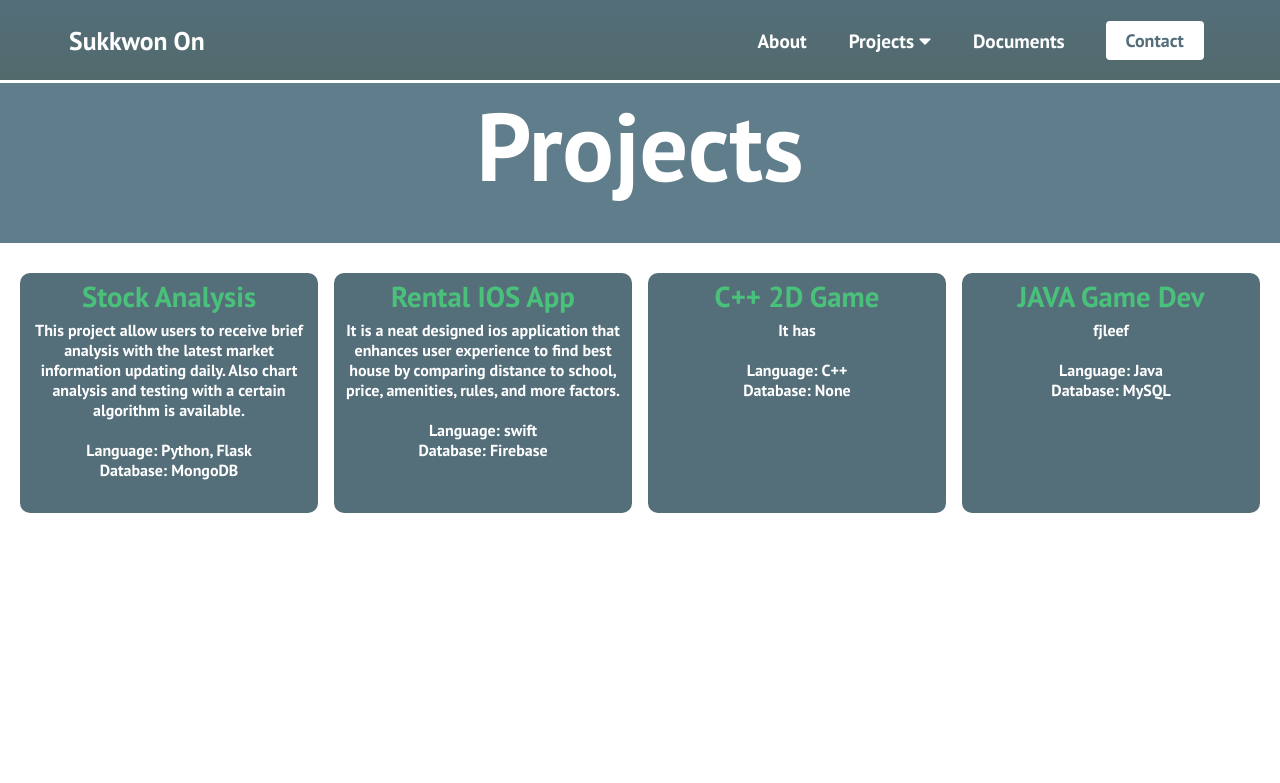
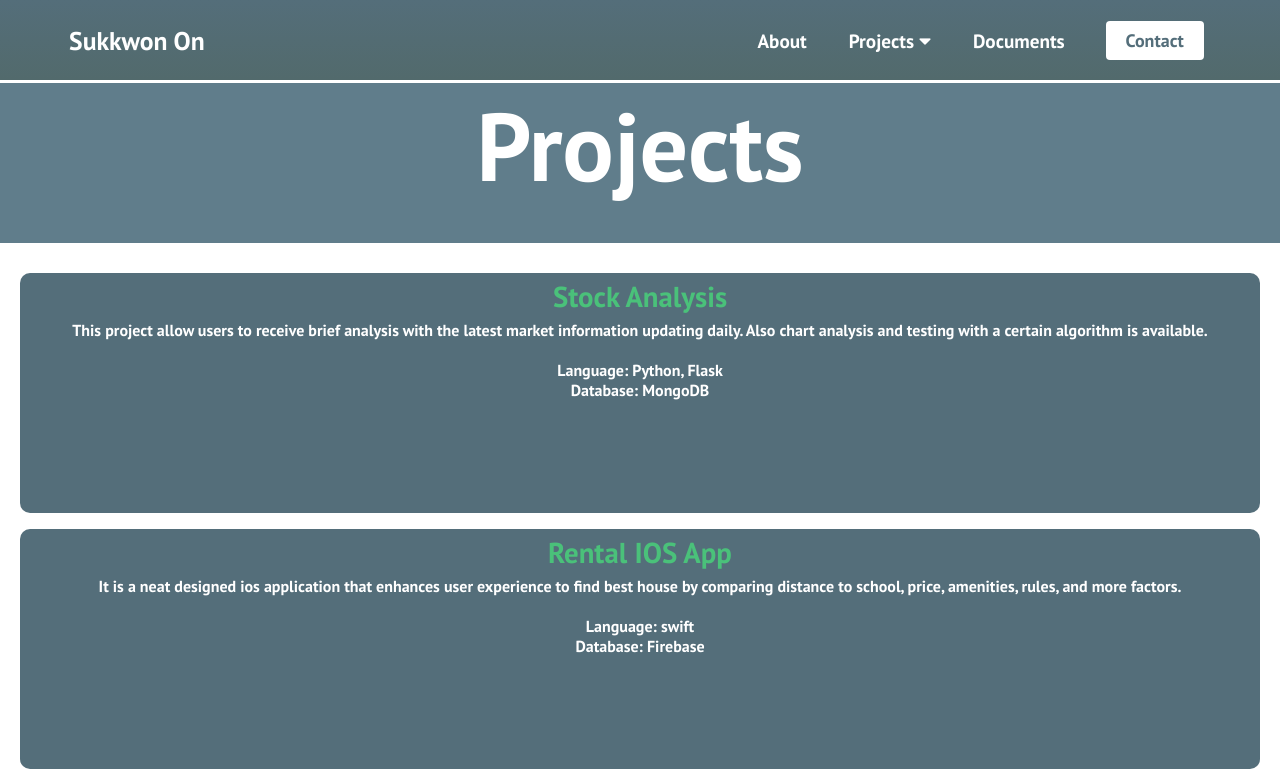
Before and after one commit to skwon2345/portfolio_website, a React (Create React App) app: page /projects in a window 1280 px wide. Shown: the top 783 px of the page. Built offline with nearby package versions, Linux system fonts and the light colour scheme.

Commit message:
save point

```diff
--- a/src/components/pages/Projects.css
+++ b/src/components/pages/Projects.css
@@ -11,7 +11,7 @@
 }
 .projects {
     display:grid;
-    grid-template-columns: repeat(4, minmax(250px, 1fr)); /* repeat 4 columns in a row with minimum size of 250px and maximum size of 1fr*/
+    grid-template-columns: repeat(autofill, minmax(250px, 1fr)); /* repeat 4 columns in a row with minimum size of 250px and maximum size of 1fr*/
     grid-gap: 1rem;
     margin-left:20px;
     margin-right:20px;
@@ -21,7 +21,7 @@
 
 @media screen and (max-width: 414px) {
     .projects {
-        grid-template-columns: repeat(autofill, minmax(250px, 1fr)); /* repeat 4 columns in a row with minimum size of 250px and maximum size of 1fr*/
+        grid-template-columns: repeat(4, minmax(250px, 1fr)); /* repeat 4 columns in a row with minimum size of 250px and maximum size of 1fr*/
 
     }
 }
```
